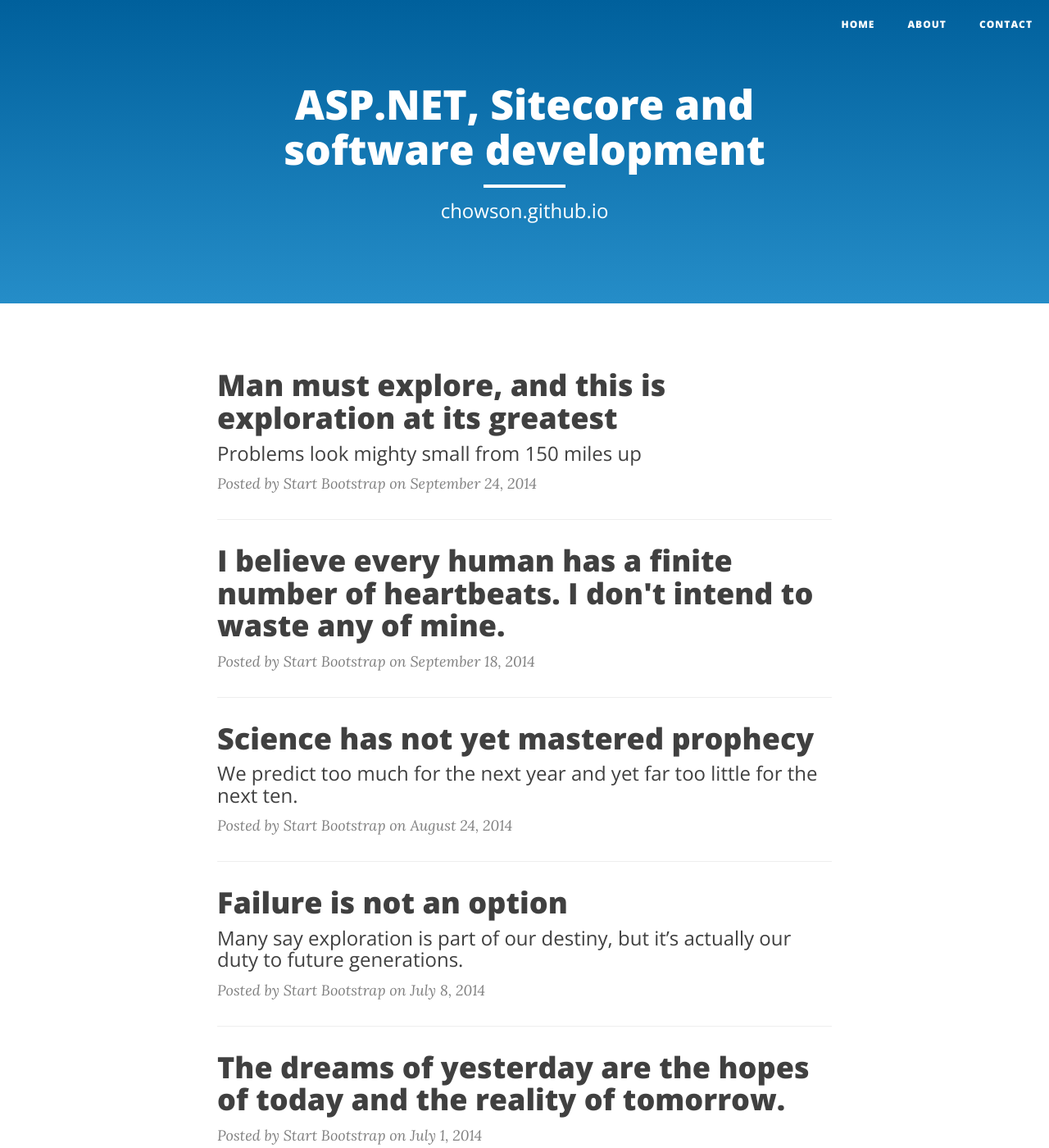
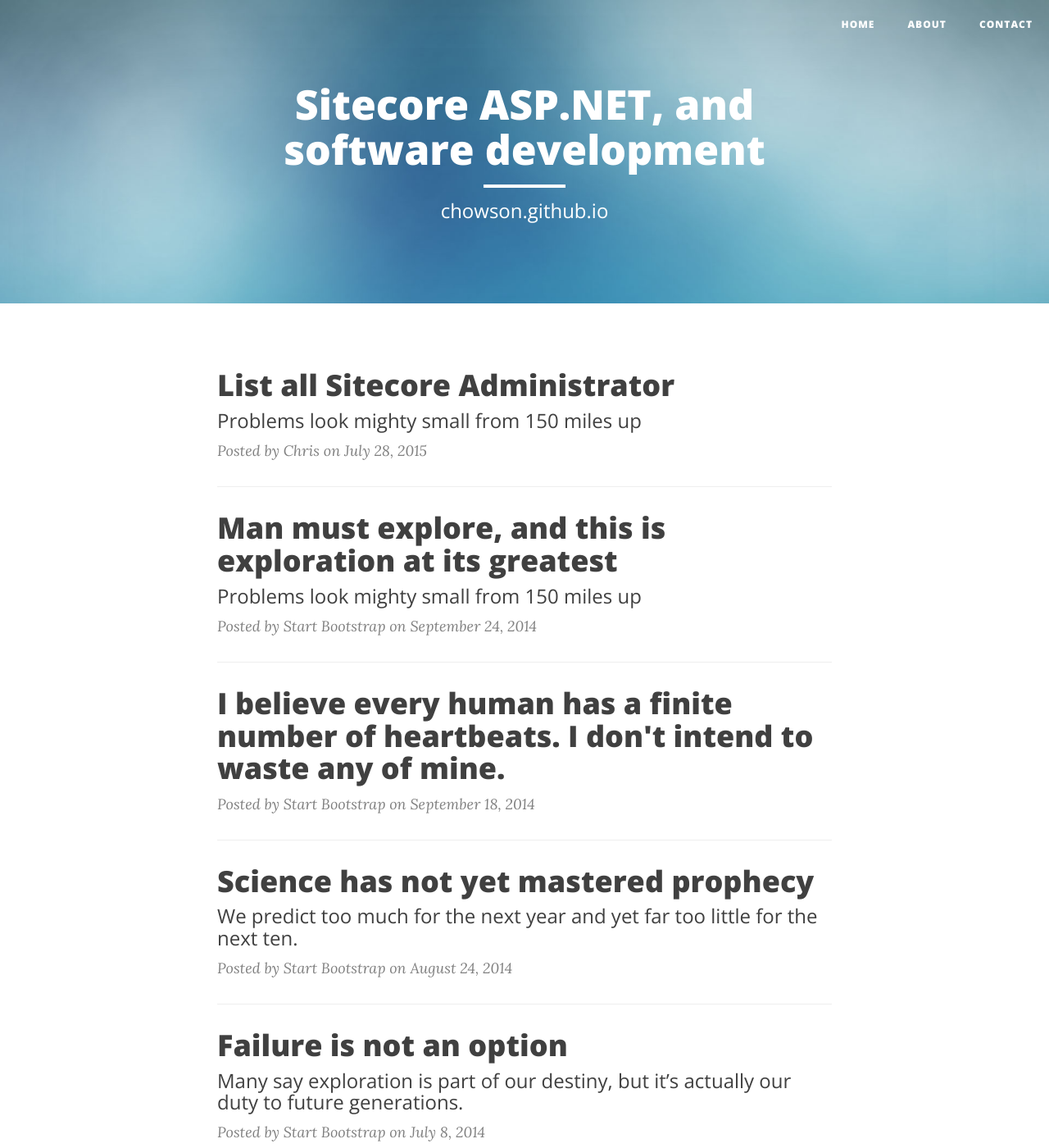
Before and after one commit to chowson/chowson.github.io, a Jekyll site: the page built from index.html, in a window 1280 px wide and 1400 px high. Shown: the whole window at 82% size. Built offline with Jekyll 4.4.1, drawn with Linux system fonts in a browser that asks for light colours; nearby versions of some CDN libraries; the list of posts is cut into pages by our own code; some of the changed lines change nothing that is shown; some of the changed text lies outside the part shown.

````diff
--- a/_config.yml
+++ b/_config.yml
@@ -1,8 +1,8 @@
 # Site settings
-title: ASP.NET, Sitecore and software development
+title: Sitecore ASP.NET, and software development
 header-img: img/home-bg.jpg
 email: your-email@yourdomain.com
-description: "ASP.NET, Sitecore and software development"
+description: "Posts about Sitecore, ASP.NET and software development"
 #baseurl: "/startbootstrap-clean-blog-jekyll"
 #url: "http://yourdomain.com"
 #twitter_username: SBootstrap
@@ -15,3 +15,5 @@
 permalink: pretty
 paginate: 5
 exclude: ["less","node_modules","Gruntfile.js","package.json","README.md"]
+
+#http://www.hossainmohdfaysal.com/Notepad/
--- a/_layouts/page.html
+++ b/_layouts/page.html
@@ -3,7 +3,7 @@
 ---
 
 <!-- Page Header -->
-<header class="intro-header">
+<header class="intro-header" style="background-image: url('{{ site.baseurl }}/{% if page.header-img %}{{ page.header-img }}{% else %}{{ site.header-img }}{% endif %}')">
     <div class="container">
         <div class="row">
             <div class="col-lg-8 col-lg-offset-2 col-md-10 col-md-offset-1">
--- /dev/null
+++ b/_posts/2015-07-28-list-all-sitecore-administrators.markdown
@@ -0,0 +1,86 @@
+---
+layout:     post
+title:      "List all Sitecore Administrator"
+subtitle:   "Problems look mighty small from 150 miles up"
+date:       2015-07-28 19:14:00
+author:     "Chris"
+header-img: "img/post-bg-06.jpg"
+---
+
+<p>Never in all their history have men been able truly to conceive of the world as one: a single sphere, a globe, having the qualities of a globe, a round earth in which all the directions eventually meet, in which there is no center because every point, or none, is center — an equal earth which all men occupy as equals. The airman's earth, if free men make it, will be truly round: a globe in practice, not in theory.</p>
+
+```sql
+SELECT * FROM Administrators
+```
+
+```csharp
+using System;
+
+namespace CSharpBeginner
+{
+	public class VariablesClass
+	{
+		public VariablesClass ()
+		{
+		}
+
+		//this function recives two params, sum and return total
+		public float sum(float x, float y){
+			return x + y;
+		}
+
+		public float subtraction( float x, float y){
+			return x - y;
+		}
+
+		//this function return a string and concat the function param.
+		public string yourName(string name){
+			return "Your name is: " + name;
+		}
+
+		//this function uses an implicit varible and return a String
+		public string implicitMethod (int x, string y){
+			return x.ToString() + " - " + y;
+		}
+
+		//this function uses an explicit coversion
+		public int explicitSum(int x, string y){
+			//Parse convert a String to Integer
+			return x + int.Parse(y);
+		}
+	}
+}
+```
+
+<p>Science cuts two ways, of course; its products can be used for both good and evil. But there's no turning back from science. The early warnings about technological dangers also come from science.</p>
+
+<p>What was most significant about the lunar voyage was not that man set foot on the Moon but that they set eye on the earth.</p>
+
+<p>A Chinese tale tells of some men sent to harm a young girl who, upon seeing her beauty, become her protectors rather than her violators. That's how I felt seeing the Earth for the first time. I could not help but love and cherish her.</p>
+
+<p>For those who have seen the Earth from space, and for the hundreds and perhaps thousands more who will, the experience most certainly changes your perspective. The things that we share in our world are far more valuable than those which divide us.</p>
+
+<h2 class="section-heading">The Final Frontier</h2>
+
+<p>There can be no thought of finishing for ‘aiming for the stars.’ Both figuratively and literally, it is a task to occupy the generations. And no matter how much progress one makes, there is always the thrill of just beginning.</p>
+
+<p>There can be no thought of finishing for ‘aiming for the stars.’ Both figuratively and literally, it is a task to occupy the generations. And no matter how much progress one makes, there is always the thrill of just beginning.</p>
+
+<blockquote>The dreams of yesterday are the hopes of today and the reality of tomorrow. Science has not yet mastered prophecy. We predict too much for the next year and yet far too little for the next ten.</blockquote>
+
+<p>Spaceflights cannot be stopped. This is not the work of any one man or even a group of men. It is a historical process which mankind is carrying out in accordance with the natural laws of human development.</p>
+
+<h2 class="section-heading">Reaching for the Stars</h2>
+
+<p>As we got further and further away, it [the Earth] diminished in size. Finally it shrank to the size of a marble, the most beautiful you can imagine. That beautiful, warm, living object looked so fragile, so delicate, that if you touched it with a finger it would crumble and fall apart. Seeing this has to change a man.</p>
+
+<a href="#">
+    <img src="{{ site.baseurl }}/img/post-sample-image.jpg" alt="Post Sample Image">
+</a>
+<span class="caption text-muted">To go places and do things that have never been done before – that’s what living is all about.</span>
+
+<p>Space, the final frontier. These are the voyages of the Starship Enterprise. Its five-year mission: to explore strange new worlds, to seek out new life and new civilizations, to boldly go where no man has gone before.</p>
+
+<p>As I stand out here in the wonders of the unknown at Hadley, I sort of realize there’s a fundamental truth to our nature, Man must explore, and this is exploration at its greatest.</p>
+
+<p>Placeholder text by <a href="http://spaceipsum.com/">Space Ipsum</a>. Photographs by <a href="https://www.flickr.com/photos/nasacommons/">NASA on The Commons</a>.</p>
````
Also changed, not shown: img/home-bg.jpg, img/home.gif (deleted), 1 other file.
